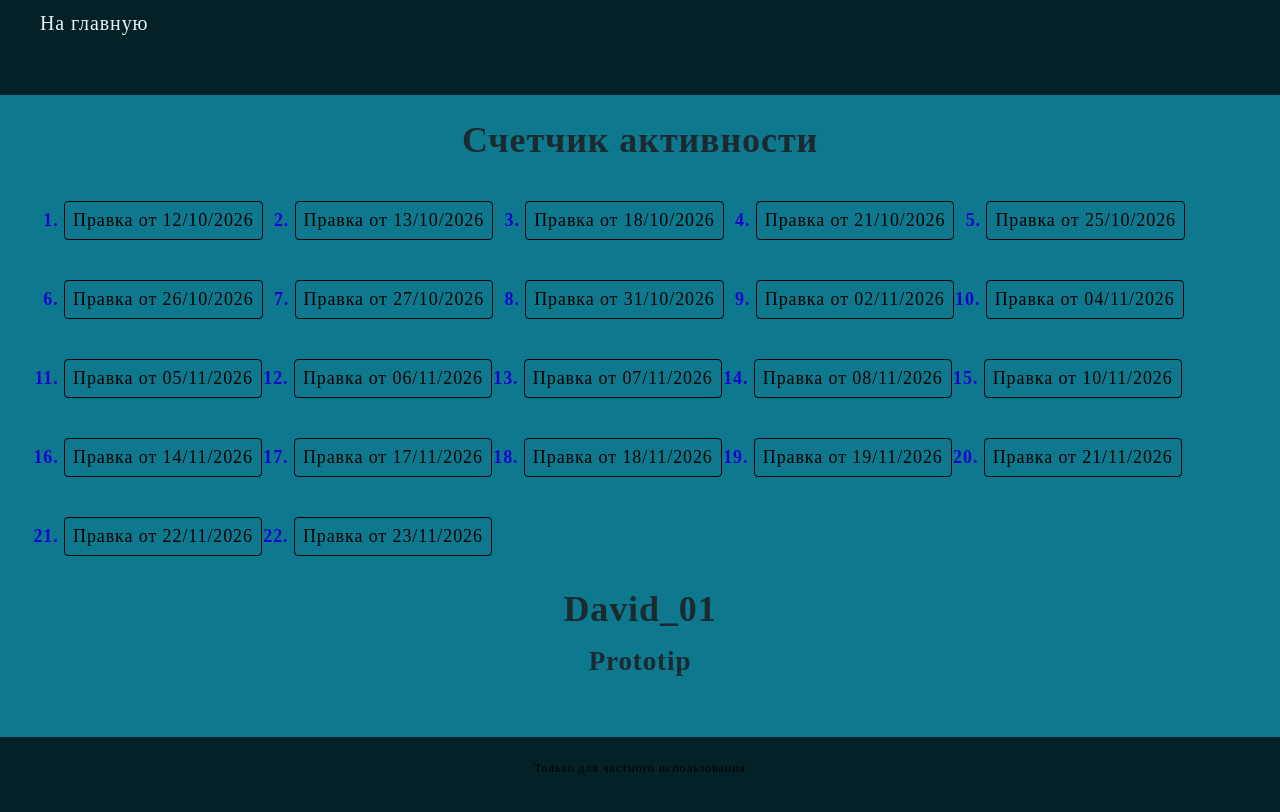
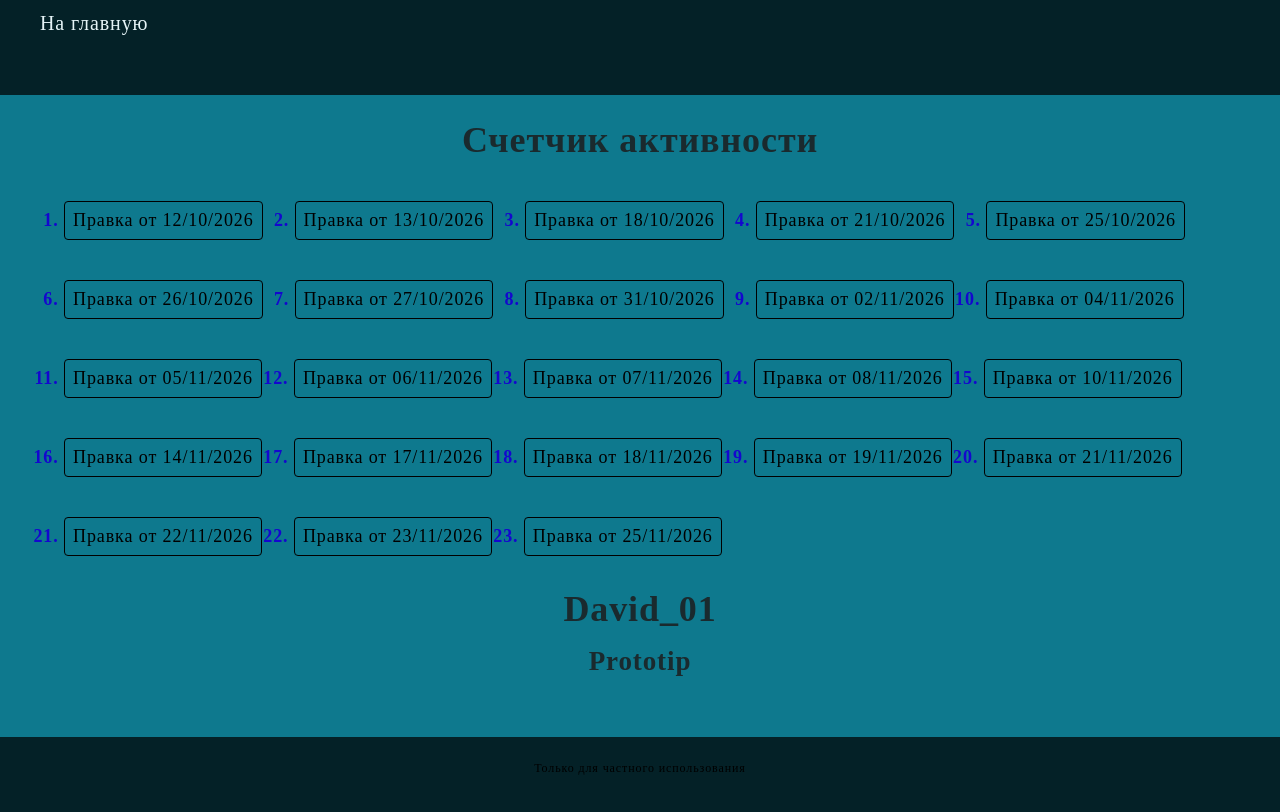
Before and after one commit to web22des/active-git, a plain HTML site: page count.html in a window 1280 px wide. Drawn offline with Linux system fonts and the light colour scheme.

Commit message:
25/11/2026

```diff
--- a/count.html
+++ b/count.html
@@ -43,6 +43,7 @@
                     <li class="item">Правка от 21/11/2026</li>
                     <li class="item">Правка от 22/11/2026</li>
                     <li class="item">Правка от 23/11/2026</li>
+                    <li class="item">Правка от 25/11/2026</li>
                 </ol>
                 <h1>David_01</h1>
 
```
